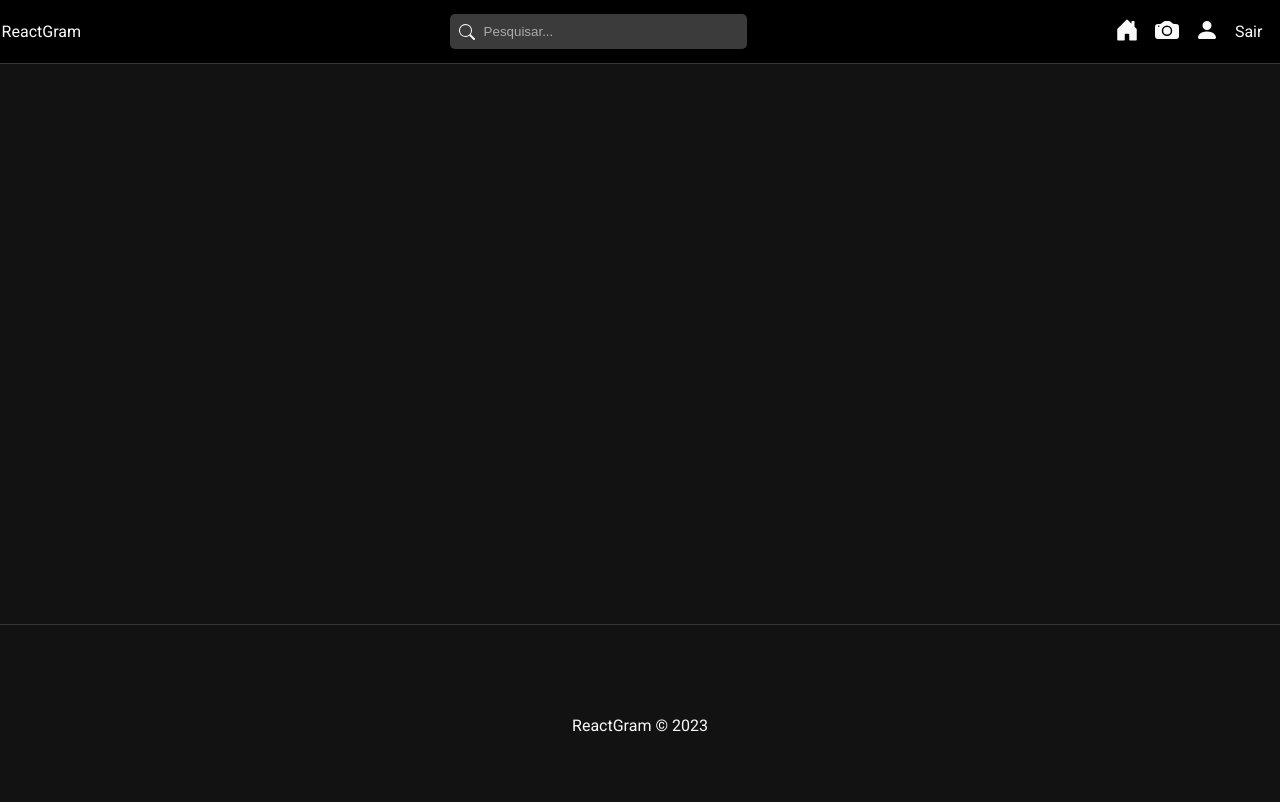
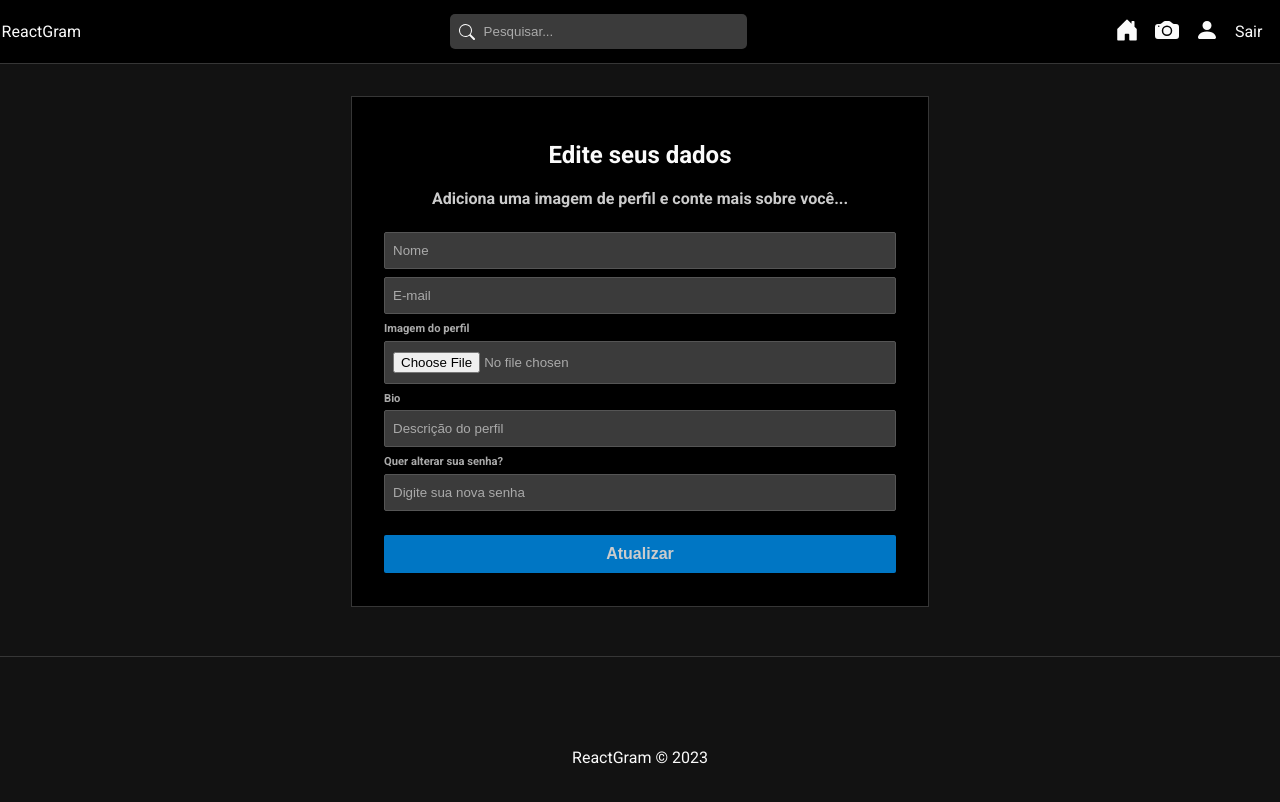
Before and after one commit to AllanC12/ReactGram, a React (Create React App) app: page /profile in a window 1280 px wide. Shown: the top 802 px of the page. Built offline with nearby package versions, Linux system fonts and the light colour scheme; sample sign-in values are in the browser's storage.

Commit message:
adição de pagina de edição de dados de usupario

```diff
--- a/src/App.js
+++ b/src/App.js
@@ -13,6 +13,7 @@ import Footer from "./components/Footer";
 import Home from "./pages/home/Home";
 import Login from "./pages/auth/Login";
 import Register from "./pages/auth/Register";
+import EditProfile from "./pages/editProfile/EditProfile";
 
 function App() {
   const { auth, loading } = useAuth();
@@ -32,6 +33,10 @@ function App() {
               element={auth ? <Home /> : <Navigate to="/login" />}
             />
             <Route
+              path="/profile"
+              element={auth ? <EditProfile /> : <Navigate to="/login" />}
+            />
+            <Route
               path="/login"
               element={!auth ? <Login /> : <Navigate to="/" />}
             />
--- /dev/null
+++ b/src/pages/editProfile/EditProfile.css
@@ -0,0 +1,19 @@
+#edit-profile{
+    border: 1px solid #363636;
+    background-color: #000;
+    padding: 1.5em 2em;
+    max-width: 40%;
+    margin: 2em auto;
+    text-align: center
+}
+
+.subtitle{
+    color: #ccc;
+}
+
+.profile-image{
+    width: 150px;
+    height: 150px;
+    border-radius: 50%;
+    margin-bottom: 1em;
+}
--- /dev/null
+++ b/src/pages/editProfile/EditProfile.js
@@ -0,0 +1,36 @@
+import "./EditProfile.css";
+
+const EditProfile = () => {
+  const handleSubmit = (e) => {
+    e.preventDefault();
+  };
+
+  return (
+    <div id="edit-profile">
+      <h2>Edite seus dados</h2>
+      <p className="subtitle">
+        Adiciona uma imagem de perfil e conte mais sobre você...
+      </p>
+      {/* Preview da imagem */}
+      <form onSubmit={handleSubmit}>
+        <input type="text" placeholder="Nome" />
+        <input type="text" placeholder="E-mail" disbled />
+        <label>
+          <span>Imagem do perfil</span>
+          <input type="file" />
+        </label>
+        <label>
+          <span>Bio</span>
+          <input type="text" placeholder="Descrição do perfil" />
+        </label>
+        <label>
+          <span>Quer alterar sua senha?</span>
+          <input type="text" placeholder="Digite sua nova senha" />
+        </label>
+        <input type="submit" value="Atualizar" />
+      </form>
+    </div>
+  );
+};
+
+export default EditProfile;
```
